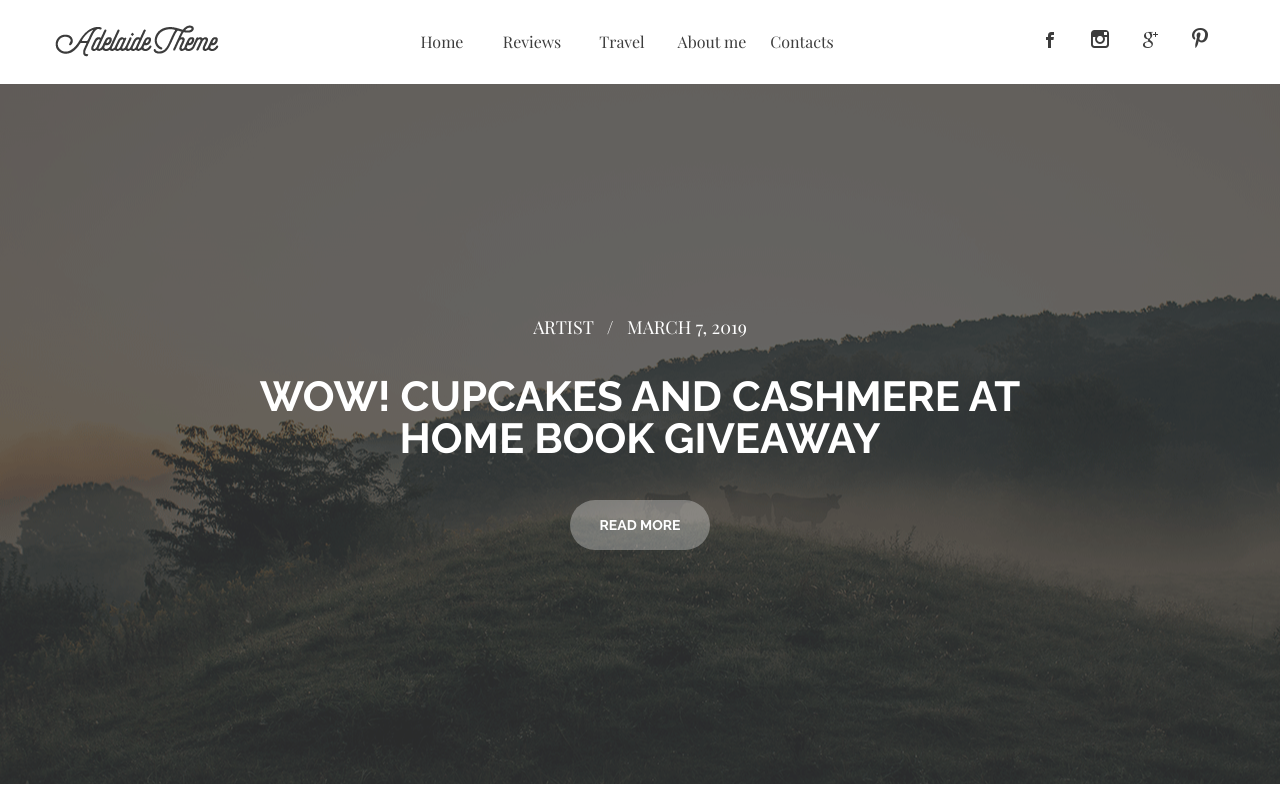
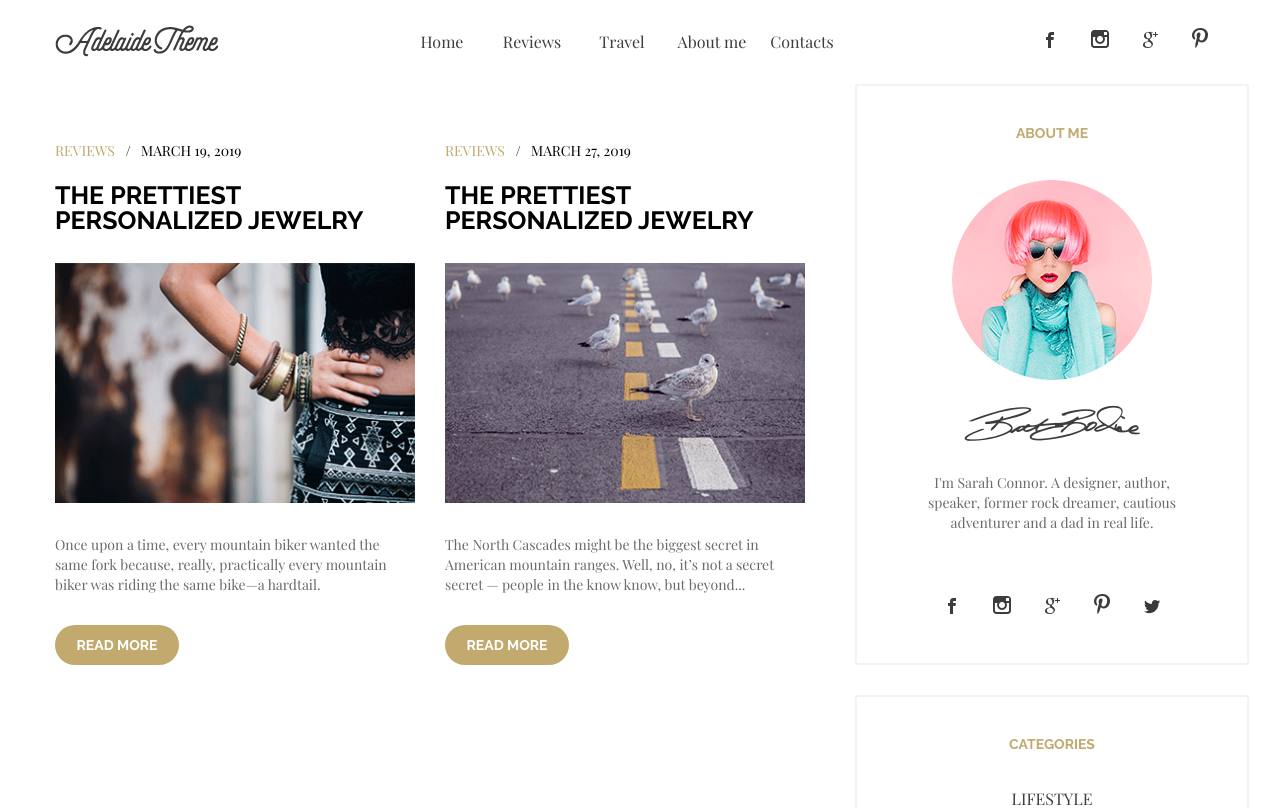
Before and after one commit to dimonkatri4/React_blog-project, a React (Create React App) app: page /reviews in a window 1280 px wide. Shown: the top 808 px of the page. Built offline with nearby package versions, Linux system fonts and the light colour scheme.

Commit message:
slider only main page

```diff
--- a/src/App/App.js
+++ b/src/App/App.js
@@ -5,12 +5,13 @@ import '../common/style/base.css'
 import Slider from './Slider/Slider';
 import Main from './Main/Main';
 import Footer from './Footer/Footer';
+import { Route } from 'react-router-dom';
 
 const App = () => {
   return (
     <div className="App">
       <Header/>
-      <Slider/>
+      <Route exact path="/" component={Slider} />
       <Main/>
       <Footer/>
     </div>
```
Also changed, not shown: src/App/Main/Screensaver/Screensaver.js (added, +11 -0 lines).
